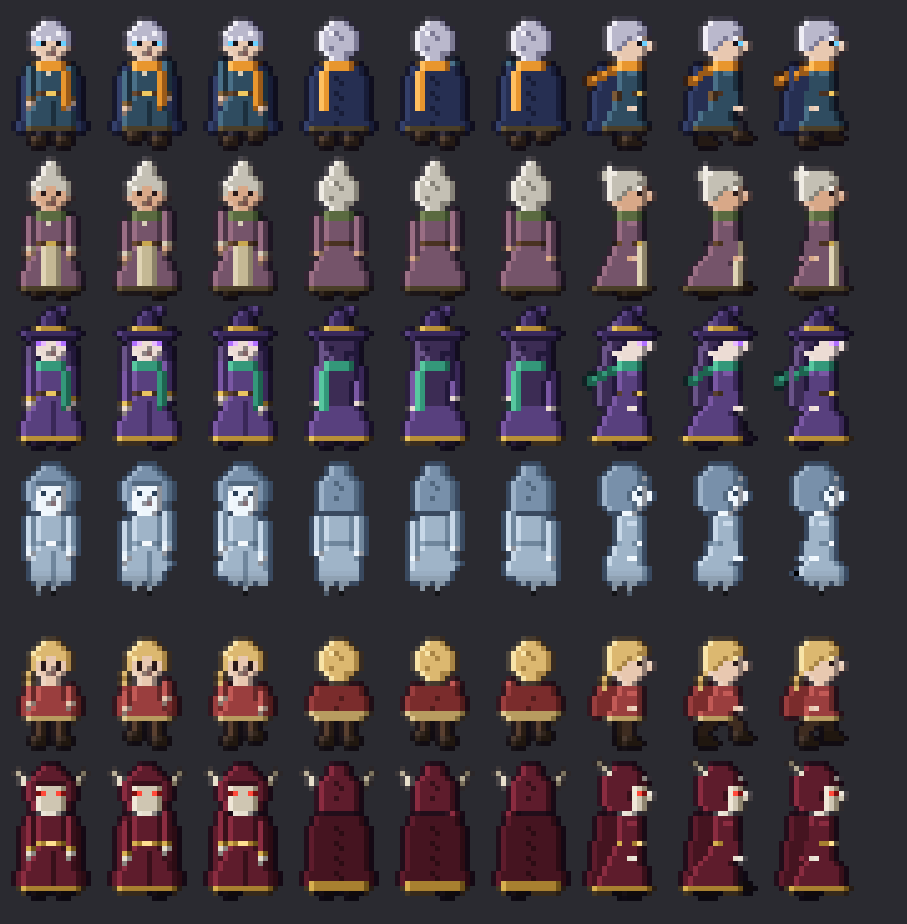
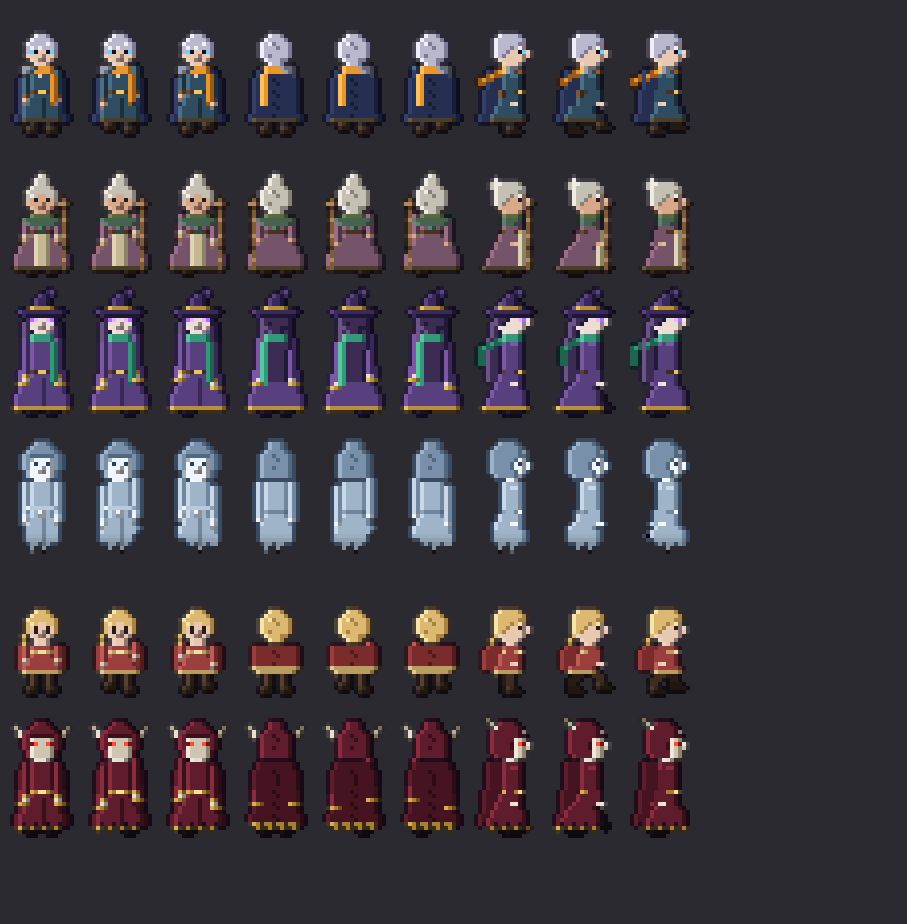
Before and after one commit to Mikey-0000/ashen-hollow, a plain HTML site: page tools/figsheet.html in a window 1280 px wide. Shown: the whole page, without its empty margins (0-907 px from the left). Drawn offline with Linux system fonts and the light colour scheme.

Commit message:
Give each character type its own stature and silhouette
Co-Authored-By: Claude Sonnet 5.5 <noreply@anthropic.com>
Claude-Session: https://claude.ai/code/session_012tBKbK1eRPd6SenBMejTTf

```diff
--- a/src/game/art.js
+++ b/src/game/art.js
@@ -45,7 +45,7 @@
       });
       /* coat / robe */
       if (hem) for (let y = 18; y <= hem; y++) {
-        const x0 = y < 19 ? 6 : y < 21 ? 5 : s.len === 'long' && y >= 23 ? 3 : 4;
+        const x0 = (y < 19 ? 6 : y < 21 ? 5 : s.len === 'long' && y >= 23 ? 3 : 4) - (y >= 19 ? (s.wide | 0) : 0);
         span(y, x0, 17 - x0, body);
         if (y >= 19 && s.len !== 'short') px(9, y, body[2]);
         if (y === hem && s.trim) span(y, x0, 17 - x0, s.trim);
@@ -67,6 +67,7 @@
       if (s.scarf) { span(11, 6, 11, s.scarf); span(12, 6, 11, s.scarf); if (s.scarfTail) { for (let y = 13; y <= 19; y++) { px(11, y, s.scarf[1]); px(12, y, s.scarf[2]); } px(11, 20, s.scarf[2]); } }
       else { span(11, 7, 10, skin); }
       /* head */
+      extras(0);
       head(0);
     } else if (dir === 1) {
       /* back */
@@ -76,7 +77,7 @@
         span(base - 1, Math.min(L[0], L[2]), Math.max(L[1], L[2]), s.boots); span(base, Math.min(L[0], L[2]), Math.max(L[1], L[2]), [s.boots[1], s.boots[2], s.boots[2]]);
       });
       if (hem) for (let y = 18; y <= hem; y++) {
-        const x0 = y < 19 ? 6 : y < 21 ? 5 : s.len === 'long' && y >= 23 ? 3 : 4;
+        const x0 = (y < 19 ? 6 : y < 21 ? 5 : s.len === 'long' && y >= 23 ? 3 : 4) - (y >= 19 ? (s.wide | 0) : 0);
         span(y, x0, 17 - x0, body); if (y === hem && s.trim) span(y, x0, 17 - x0, s.trim);
       }
       for (let y = 12; y <= 17; y++) span(y, 6, 11, body);
@@ -86,6 +87,7 @@
         for (let y = 14; y <= (s.capeLen || hem); y += 3) { px(8, y, s.cape[2]); px(9, y + 1, s.cape[2]); } if (s.trim) span((s.capeLen || hem) + 1, 3, 14, s.trim); }
       if (s.style === 'long') { for (let y = 9; y <= (s.hairLen || 17); y++) span(y, y > 14 ? 6 : 5, y > 14 ? 11 : 12, hair); }
       if (s.scarf) { span(11, 6, 11, s.scarf); span(12, 6, 11, s.scarf); if (s.scarfTail) { for (let y = 13; y <= 20; y++) { px(6, y, s.scarf[1]); px(5, y, s.scarf[0]); } } }
+      extras(1);
       head(1);
     } else {
       /* side, facing right */
@@ -117,7 +119,38 @@
       const fx = 9 + sw * 2; P.limb(9, 13, fx, 19, 2, 2, body[1]); px(9, 13, body[0]); px(10, 13, body[0]); px(fx, 20, skin[1]); px(fx + 1, 20, skin[0]);
       if (s.scarf) { span(11, 7, 11, s.scarf); span(12, 7, 11, s.scarf); if (s.scarfTail) { const fl = Math.round(Math.sin(f * 2.1) * 1); for (let i = 0; i < 6; i++) { px(6 - i + fl * (i > 2 ? 1 : 0), 12 + (i >> 1), s.scarf[i % 2 ? 2 : 1]); px(6 - i + fl * (i > 2 ? 1 : 0), 13 + (i >> 1), s.scarf[2]); } } }
       else span(11, 8, 10, skin);
+      extras(2);
       head(2);
+    }
+
+
+    /* ------------------------------------------------ per-type features: what makes each kind of person read differently */
+    function extras(d) {
+      if (s.shawl) {
+        const rows = d === 2 ? [[12, 7, 11], [13, 7, 10], [14, 7, 9], [15, 7, 8]] : [[12, 4, 13], [13, 5, 12], [14, 6, 11], [15, 7, 10], [16, 8, 9]];
+        rows.forEach((r) => span(r[0], r[1], r[2], s.shawl));
+        if (d === 0) { px(8, 17, s.shawl[2]); px(9, 17, s.shawl[2]); }
+      }
+      if (s.pauldron) {
+        if (d === 0) { span(11, 4, 7, s.pauldron); span(12, 4, 6, s.pauldron); px(4, 13, s.pauldron[2]); px(5, 11, s.pauldron[0]); }
+        else if (d === 1) { span(11, 10, 13, s.pauldron); span(12, 11, 13, s.pauldron); px(13, 13, s.pauldron[2]); }
+        else { span(11, 8, 11, s.pauldron); span(12, 8, 10, s.pauldron); px(8, 11, s.pauldron[0]); }
+      }
+      if (s.clasp && d === 0) {
+        span(16, 5, 12, s.cuff || body); span(17, 6, 11, body); px(8, 17, skin[1]); px(9, 17, skin[2]); px(8, 18, skin[2]); px(9, 18, skin[2]);
+      }
+      if (s.bell && d !== 2) {
+        [[3, sw, 1], [14, -sw, -1]].forEach((A) => { for (let y = 17; y <= 20; y++) px(A[0], y + A[1], y > 19 ? (s.trim || body)[1] : body[A[2] > 0 ? 0 : 2]); });
+        if (s.trim) { span(20 + sw, 3, 5, s.trim); span(20 - sw, 12, 14, s.trim); }
+      }
+      if (s.staff) {
+        const x = d === 1 ? 3 : d === 2 ? 13 : 14;
+        for (let y = 9; y <= 26; y++) px(x, y, s.staff[y % 6 === 0 ? 0 : y % 6 === 3 ? 2 : 1]);
+        px(x - 1, 8, s.staff[0]); px(x, 8, s.staff[0]); px(x, 7, s.staff[1]); px(x + 1, 8, s.staff[2]);
+      }
+      if (s.tatter) {
+        for (let x = 2; x <= 15; x++) { const cut = (x * 5 + (d ? 1 : 0)) % 3; P.g.clearRect(x, hem - cut + 1, 1, cut); }
+      }
     }
 
     /* ---------------------------------------------------- head, drawn last per direction */
@@ -196,23 +229,21 @@
       for (let f = 0; f < 3; f++) {
         const P = figure(spec, di, f);
         if (spec.float) ghostify(P, f);
-        let cv = P.c;
-        if (spec.child) cv = childify(cv, spec.child);
-        const spr = S.fromCanvas(cv, 9, 28);
+        const spr = S.fromCanvas(restack(P.c, spec.stretch | 0), 9, 32);
         S.outline(spr, spec.outline);
         out[d].push(spr);
       }
     });
     return out;
   }
-  /* children: drop `n` rows out of the torso (rows 14..) and slide everything above down */
-  function childify(src, n) {
-    const c = U.makeCanvas(18, 30), g = c.getContext('2d');
-    g.imageSmoothingEnabled = false;
-    g.drawImage(src, 0, 14, 18, 16, 0, 14, 18, 16); /* lower body stays on the ground */
-    g.clearRect(0, 0, 18, 14 + n);
-    g.drawImage(src, 0, 0, 18, 14, 0, n, 18, 14); /* head + shoulders slide down */
-    g.drawImage(src, 0, 14 + n, 18, 16 - n, 0, 14 + n, 18, 16 - n);
+  /* body height: add (n > 0) or remove (n < 0) torso rows so each type has its own stature; feet stay on the ground */
+  function restack(src, n) {
+    const c = U.makeCanvas(18, 34), g = c.getContext('2d'); g.imageSmoothingEnabled = false;
+    const top = 4 - n;
+    g.drawImage(src, 0, 0, 18, 16, 0, top, 18, 16);
+    for (let i = 0; i < n; i++) g.drawImage(src, 0, 15, 18, 1, 0, top + 16 + i, 18, 1);
+    if (n < 0) g.clearRect(0, 20, 18, -n);
+    g.drawImage(src, 0, 16, 18, 14, 0, 20, 18, 14);
     return c;
   }
 
@@ -220,28 +251,32 @@
   const HERO = {
     skin: SKIN.fair, hair: ['#f0eef6', '#bab8cc', '#7c7a94'], style: 'short', eyes: '#17121a', eyeGlow: '#6ad0ff',
     cloth: ['#4a7088', '#2f4c60', '#1c2f3d'], len: 'coat', trim: ['#6a5a3a', '#4a3e28', '#33291a'], under: '#d8cdb8', pants: ['#3a3440', '#2a2630', '#1c1a22'], boots: ['#5a4636', '#3a2c22', '#241a14'],
-    cape: ['#34406a', '#262f52', '#181d38'], capeLen: 23, scarf: ['#ffc060', '#e8962e', '#9a5a18'], scarfTail: true, belt: ['#6a4a30', '#4a3222', '#2e1e14'], buckle: '#f0c860', pouch: ['#7a5a38', '#5a4028', '#3a281a'], cuff: ['#8a6a40', '#6a5030', '#4a3620'],
+    cape: ['#34406a', '#262f52', '#181d38'], capeLen: 23, pauldron: ['#9a9fac', '#666b78', '#3e424e'], scarf: ['#ffc060', '#e8962e', '#9a5a18'], scarfTail: true, belt: ['#6a4a30', '#4a3222', '#2e1e14'], buckle: '#f0c860', pouch: ['#7a5a38', '#5a4028', '#3a281a'], cuff: ['#8a6a40', '#6a5030', '#4a3620'],
   };
   Art.hero = build(HERO);
   Art.heroSpec = HERO;
   Art.npc.marta = build({
+    stretch: -2, wide: 1, shawl: ['#5e8070', '#46634f', '#2f4638'], staff: ['#b08a5e', '#7e5c3a', '#4c3622'],
     skin: SKIN.warm, hair: ['#f0ece4', '#c4c0b4', '#868278'], style: 'bun', cloth: ['#9a6e84', '#75546a', '#4c3547'], len: 'long', trim: ['#6a5a3a', '#4a3e28', '#33291a'], pants: ['#3a2a30', '#2a1e24', '#1c1418'], boots: ['#4a3a30', '#32261e', '#20170f'],
     apron: ['#e0d4b4', '#c4b894', '#8c8268'], belt: ['#6a4a30', '#4a3222', '#2e1e14'], buckle: '#c8a850', under: '#d8cdb8', scarf: ['#7a8a5a', '#5a6a40', '#3a4a2a'], cuff: ['#d8cdb8', '#b8ad94', '#847a66'], eyes: '#2a1a1a',
   });
   Art.npc.vesna = build({
+    stretch: 3, wide: 1, bell: true,
     skin: SKIN.pale, hair: ['#6a5488', '#3c2c54', '#22183a'], style: 'long', hairLen: 19, hat: ['#5a4482', '#3a2a5c', '#1f1634'], hatBand: ['#e8c460', '#b89038', '#7a5c20'],
     cloth: ['#7a58a4', '#58407e', '#3a2858'], len: 'long', trim: ['#e8c460', '#b89038', '#7a5c20'], pants: ['#2a2038', '#1c1428', '#120c1c'], boots: ['#3a2a48', '#281c34', '#1a1222'],
     scarf: ['#58c8a0', '#34987a', '#1e6450'], scarfTail: true, belt: ['#5a4030', '#3e2c20', '#281c14'], buckle: '#e8c460', eyes: '#e8b8ff', eyeGlow: '#b070ff', cuff: ['#e8c460', '#b89038', '#7a5c20'],
   });
   Art.npc.aldric = build({
+    stretch: 2, clasp: true,
     skin: tones('#eef6fc'), hair: ['#f4f8fc', '#d0deea', '#98aec2'], style: 'hood', hood: ['#9db2c8', '#7890aa', '#52687f'], cloth: ['#c8d8e8', '#9fb4c8', '#6f869c'], len: 'long', trim: ['#e8f2fa', '#b8cadb', '#8aa2b8'],
     pants: ['#9fb4c8', '#8aa0b4', '#6f869c'], boots: ['#9fb4c8', '#8aa0b4', '#6f869c'], belt: ['#8aa2b8', '#6f869c', '#566c82'], buckle: '#f4f8fc', eyes: '#2a4058', cuff: ['#e8f2fa', '#b8cadb', '#8aa2b8'], float: true, outline: '#3a4a60',
   });
   Art.npc.wren = build({
     skin: SKIN.fair, hair: ['#f8e4a8', '#dcb870', '#a88444'], style: 'braid', cloth: ['#c25a56', '#9a3e3e', '#662828'], len: 'short', trim: ['#e0c890', '#b89c60', '#806c3c'], pants: ['#5a4030', '#3e2c20', '#281c14'], boots: ['#4a3a30', '#32261e', '#20170f'],
-    belt: ['#e0c890', '#b89c60', '#806c3c'], buckle: '#f0e0a0', bigEyes: true, eyes: '#2a1a1a', cape: ['#9a3e3e', '#7a2c2c', '#521c1c'], capeLen: 20, child: 4,
+    belt: ['#e0c890', '#b89c60', '#806c3c'], buckle: '#f0e0a0', bigEyes: true, eyes: '#2a1a1a', cape: ['#9a3e3e', '#7a2c2c', '#521c1c'], capeLen: 20, stretch: -4,
   });
   Art.npc.hexcaller = build({
+    stretch: 2, bell: true, tatter: true,
     skin: SKIN.bone, mask: ['#f0e8d8', '#cfc6b2', '#8e846e'], style: 'hood', hood: ['#8a2c40', '#5e1c2c', '#38101a'], horns: ['#e8e0cc', '#b8ae96', '#7c735e'], eyes: '#ff4a3a', eyeGlow: '#7a1010',
     cloth: ['#8a2c40', '#5e1c2c', '#38101a'], len: 'long', trim: ['#d8b050', '#a88030', '#6c5018'], pants: ['#20101a', '#180c14', '#10080c'], boots: ['#20181c', '#181014', '#100a0c'], belt: ['#d8b050', '#a88030', '#6c5018'], buckle: '#ffe090', cape: ['#5e1c2c', '#451420', '#2c0c14'], capeLen: 24, cuff: ['#d8b050', '#a88030', '#6c5018'],
   });
--- a/tools/figsheet.html
+++ b/tools/figsheet.html
@@ -3,5 +3,5 @@
 <script>
 const c=document.getElementById('c'),g=c.getContext('2d');g.imageSmoothingEnabled=false;
 let y=6;const A=AH.Art;
-['hero','marta','vesna','aldric','wren','hexcaller'].forEach(n=>{const set=n==='hero'?A.hero:A.npc[n];let x=6;['down','up','side'].forEach(d=>set[d].forEach(s=>{g.drawImage(s.c,x,y,s.w*5,s.h*5);x+=s.w*5+6;}));y+=150;});
+['hero','marta','vesna','aldric','wren','hexcaller'].forEach(n=>{const set=n==='hero'?A.hero:A.npc[n];let x=6;['down','up','side'].forEach(d=>set[d].forEach(s=>{g.drawImage(s.c,x,y,s.w*4,s.h*4);x+=s.w*4+6;}));y+=140;});
 </script></body></html>
```
